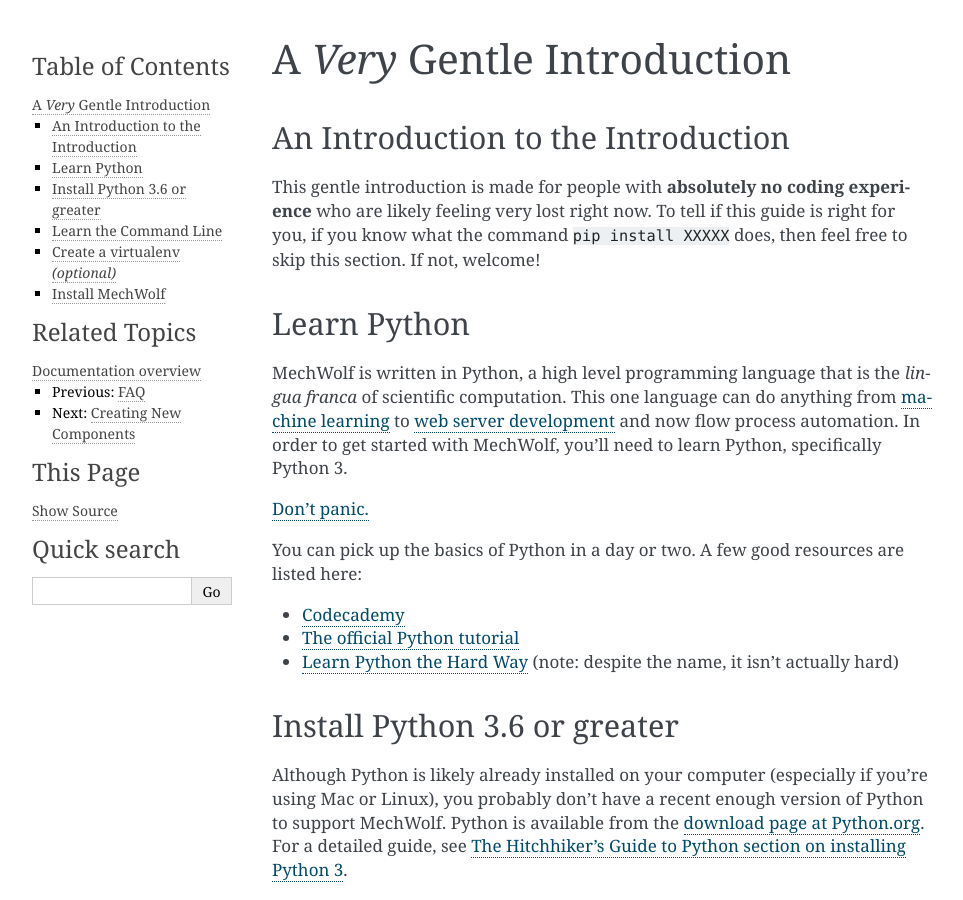
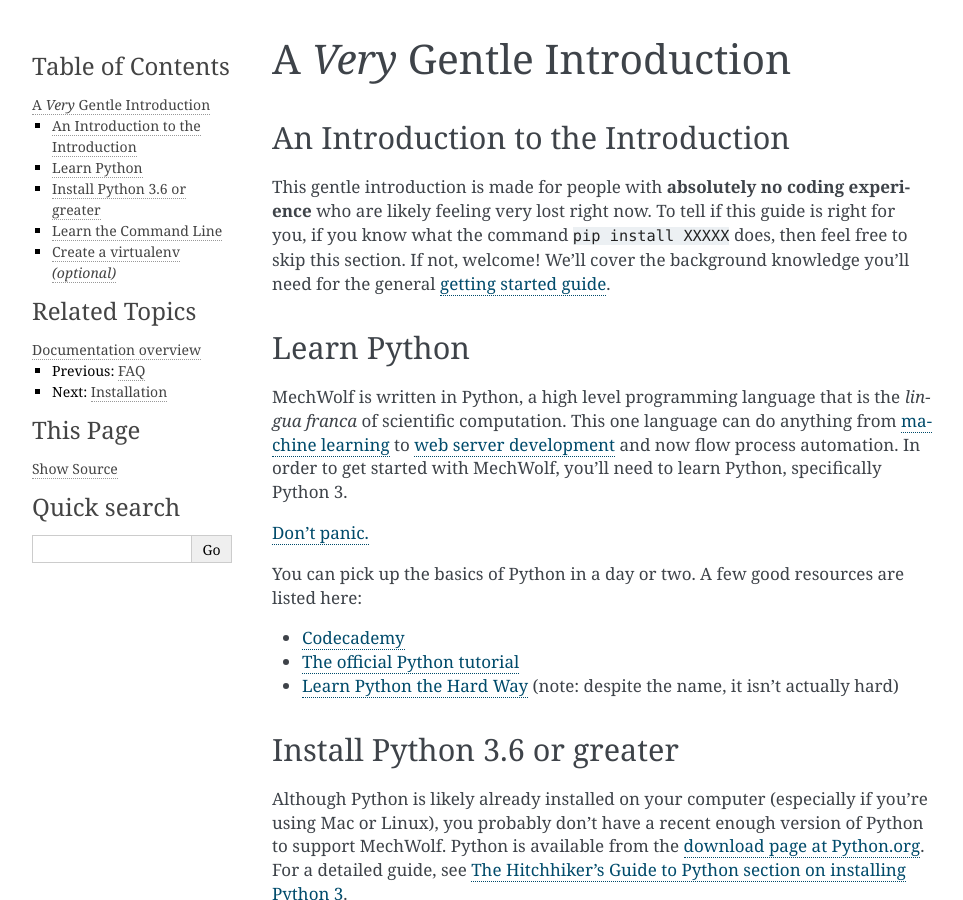
Before and after one commit to MechWolf/MechWolf, a Sphinx documentation site: the page built from docs/source/guide/gentle_intro.rst, in a window 1280 px wide and 900 px high. Shown: the whole window, without its empty margins (148-1111 px from the left). Built offline with Sphinx 7.4.7, drawn with Linux system fonts in a browser that asks for light colours; pages that are not in the unit, such as notebooks, are missing from menus; some of the changed text lies outside the part shown.

Commit message:
Installation guide

```diff
--- a/docs/source/guide/gentle_intro.rst
+++ b/docs/source/guide/gentle_intro.rst
@@ -7,7 +7,9 @@
 This gentle introduction is made for people with **absolutely no coding
 experience** who are likely feeling very lost right now. To tell if this guide
 is right for you, if you know what the command ``pip install XXXXX`` does, then
-feel free to skip this section. If not, welcome!
+feel free to skip this section. If not, welcome! We'll cover the background
+knowledge you'll need for the general :doc:`getting started guide
+<../guide/getting_started>`.
 
 Learn Python
 ------------
@@ -80,9 +84,3 @@
 You can leave the virtualenv at any time with the command::
 
     (mechwolf-env) $ deactivate
-
-Install MechWolf
-----------------
-Inside your virtualenv, use the ``pip3`` command to install MechWolf::
-
-    (mechwolf-env) $ pip3 install mechwolf
--- /dev/null
+++ b/docs/source/guide/getting_started.rst
@@ -0,0 +1,2 @@
+Getting Started
+===============
--- a/docs/source/index.rst
+++ b/docs/source/index.rst
@@ -178,6 +178,8 @@
    :maxdepth: 2
 
    guide/gentle_intro
+   guide/installation
+   guide/getting_started
    guide/new_components
 
 API Reference
```
Also changed, not shown: other parts of docs/source/guide/gentle_intro.rst (+2 -0 lines), docs/source/guide/installation.rst (added, +28 -0 lines).
